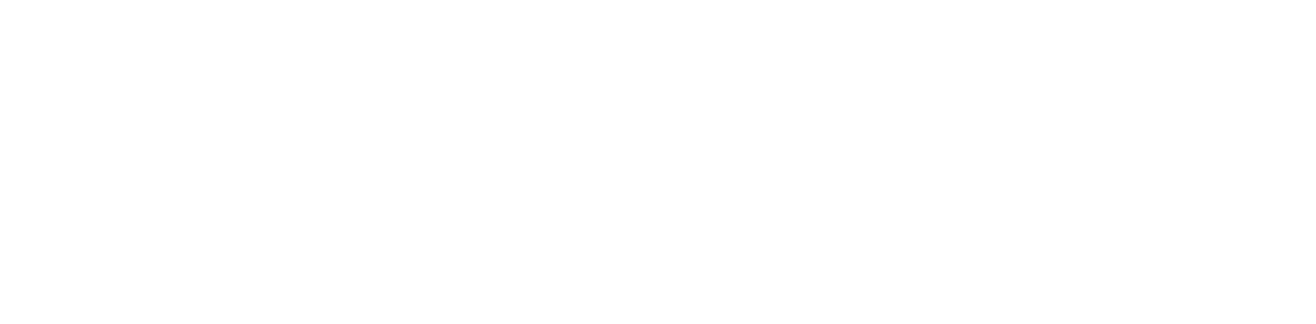
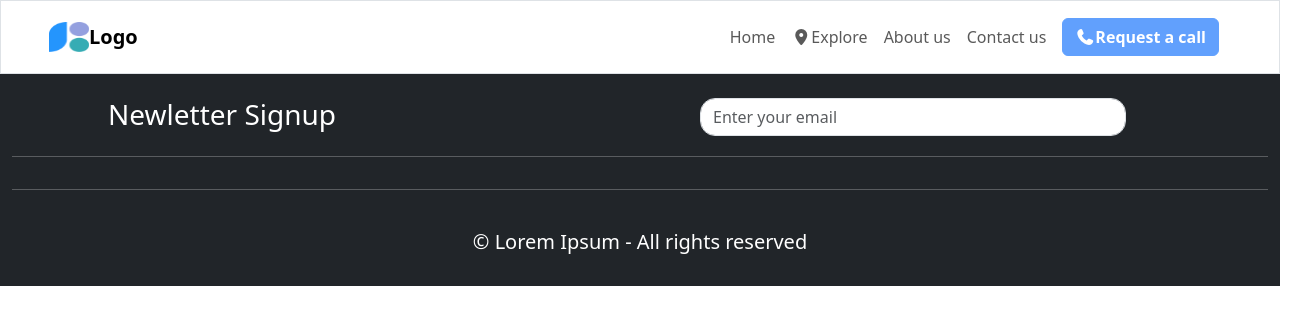
Before and after one commit to Mr-StrangerCoder/real-estate-property, a plain HTML site: page index.html in a window 1280 px wide. Shown: the whole page, 1316 px wide, since content can reach past the window. Drawn offline with nearby package versions, Linux system fonts and the light colour scheme.

Commit message:
add header

```diff
--- a/index.html
+++ b/index.html
@@ -1,14 +1,49 @@
 <!doctype html>
 <html lang="en">
+
 <head>
   <meta charset="utf-8">
   <meta name="viewport" content="width=device-width, initial-scale=1">
   <title>Real estate</title>
   <link rel="stylesheet" href="style.css">
-    <link href="https://cdn.jsdelivr.net/npm/bootstrap@5.3.8/dist/css/bootstrap.min.css" rel="stylesheet" integrity="sha384-sRIl4kxILFvY47J16cr9ZwB07vP4J8+LH7qKQnuqkuIAvNWLzeN8tE5YBujZqJLB" crossorigin="anonymous">
-    <link rel="stylesheet" href="https://cdnjs.cloudflare.com/ajax/libs/font-awesome/7.0.1/css/all.min.css" integrity="sha512-2SwdPD6INVrV/lHTZbO2nodKhrnDdJK9/kg2XD1r9uGqPo1cUbujc+IYdlYdEErWNu69gVcYgdxlmVmzTWnetw==" crossorigin="anonymous" referrerpolicy="no-referrer" />
+  <link href="https://cdn.jsdelivr.net/npm/bootstrap@5.3.8/dist/css/bootstrap.min.css" rel="stylesheet"
+    integrity="sha384-sRIl4kxILFvY47J16cr9ZwB07vP4J8+LH7qKQnuqkuIAvNWLzeN8tE5YBujZqJLB" crossorigin="anonymous">
+  <link rel="stylesheet" href="https://cdnjs.cloudflare.com/ajax/libs/font-awesome/7.0.1/css/all.min.css"
+    integrity="sha512-2SwdPD6INVrV/lHTZbO2nodKhrnDdJK9/kg2XD1r9uGqPo1cUbujc+IYdlYdEErWNu69gVcYgdxlmVmzTWnetw=="
+    crossorigin="anonymous" referrerpolicy="no-referrer" />
 </head>
+
 <body>
+  <nav class="navbar navbar-expand-lg bg-body-white border  ">
+    <div class="container-fluid ps-5 py-2">
+      <img src="./assest/logo.png" alt="Bootstrap" width="40" height="30">
+
+      <a class="navbar-brand fw-bold fs-5" href="#">Logo</a>
+      <button class="navbar-toggler" type="button" data-bs-toggle="collapse" data-bs-target="#navbarSupportedContent"
+        aria-controls="navbarSupportedContent" aria-expanded="false" aria-label="Toggle navigation">
+        <span class="navbar-toggler-icon"></span>
+      </button>
+      <div class="collapse navbar-collapse" id="navbarSupportedContent">
+        <ul class="navbar-nav ms-auto mb-2 mb-lg-0 me-2">
+          <li class="nav-item">
+            <a class="nav-link " aria-current="page" href="#">Home</a>
+          </li>
+          <li class="nav-item">
+            <a class="nav-link" href="#"><i class="fa-solid fa-location-dot"></i>Explore</a>
+          </li>
+          <li class="nav-item">
+            <a class="nav-link" href="#">About us</a>
+          </li>
+          <li class="nav-item">
+            <a class="nav-link" href="#">Contact us</a>
+          </li>
+        </ul>
+
+      </div>
+     <a href=""><button type="button" class="btn btn-primary fw-bold me-5 " disabled><i class="fa-solid fa-phone"></i>Request a
+        call</button> </a>
+    </div>
+  </nav>
 
 
 
@@ -17,6 +52,47 @@
 
 
 
-    <script src="https://cdn.jsdelivr.net/npm/bootstrap@5.3.8/dist/js/bootstrap.bundle.min.js" integrity="sha384-FKyoEForCGlyvwx9Hj09JcYn3nv7wiPVlz7YYwJrWVcXK/BmnVDxM+D2scQbITxI" crossorigin="anonymous"></script>
+
+
+
+  <footer>
+    <div class="container-fluid bg-dark text-white">
+      <div class="container-fluid pt-4 px-5 ms-5">
+        <div class="row">
+          <div class="col col-sm-6">
+            <h3>Newletter Signup</h3>
+
+          </div>
+          <div class="col col-sm-6">
+            <input type="text" class="form-control w-75" style="border-radius: 15px;" placeholder="Enter your email" aria-label="Username"
+              aria-describedby="addon-wrapping">
+
+          </div>
+        </div>
+      </div>
+      <hr>
+      <div class="container-fluid">
+        <div class="row">
+          <div class="col-6 ">
+
+          </div>
+          <div class="col-2"></div>
+          <div class="col-2"></div>
+          <div class="col-2"></div>
+        </div>
+
+      </div>
+      <hr>
+      <div class="container-fluid">
+        <div class="text-center p-4">
+          <h5>© Lorem Ipsum - All rights reserved</h5>
+        </div>
+      </div>
+    </div>
+  </footer>
+  <script src="https://cdn.jsdelivr.net/npm/bootstrap@5.3.8/dist/js/bootstrap.bundle.min.js"
+    integrity="sha384-FKyoEForCGlyvwx9Hj09JcYn3nv7wiPVlz7YYwJrWVcXK/BmnVDxM+D2scQbITxI"
+    crossorigin="anonymous"></script>
 </body>
+
 </html>
```
Lines whose indentation alone changed are shown as unchanged.
